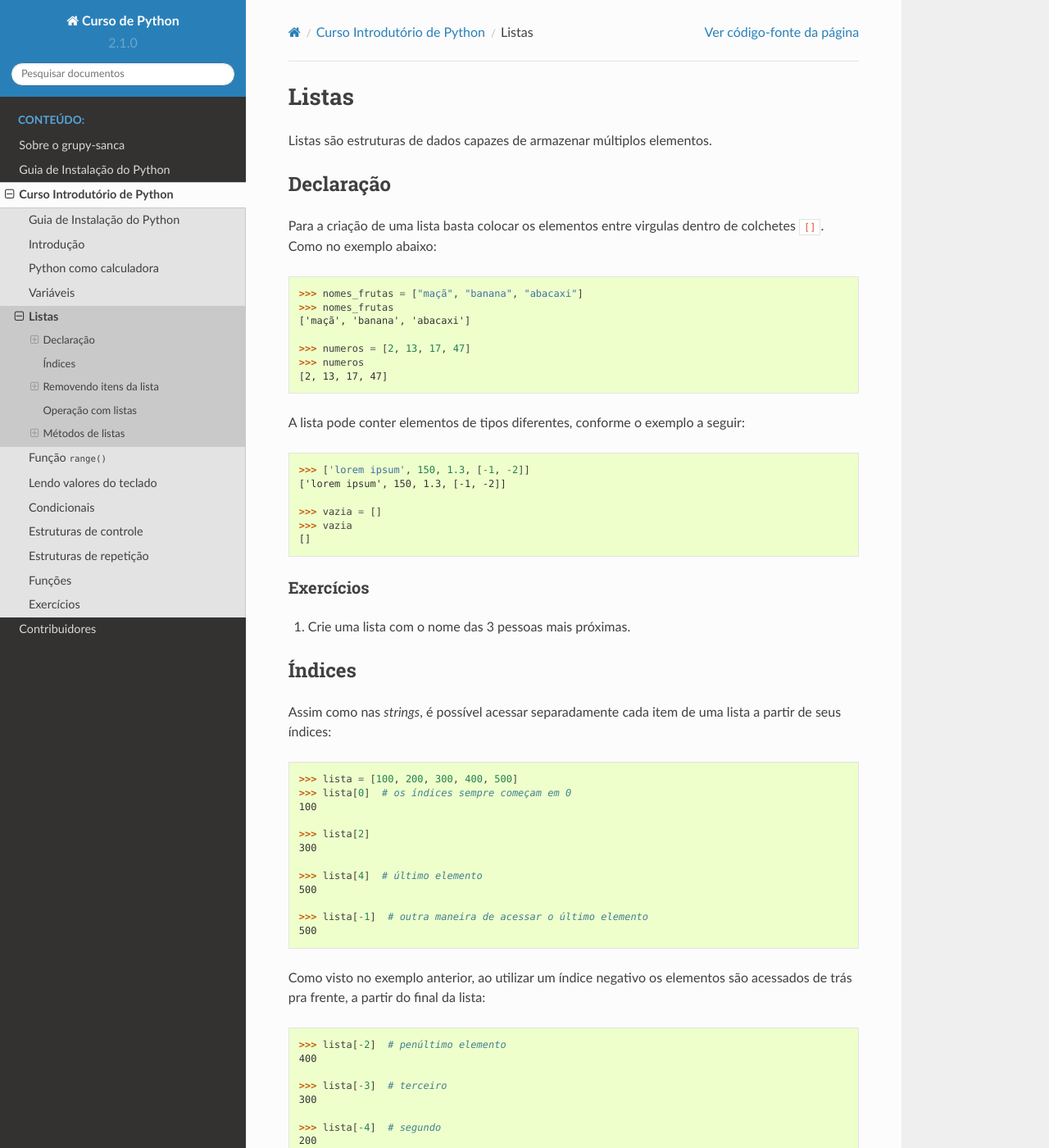
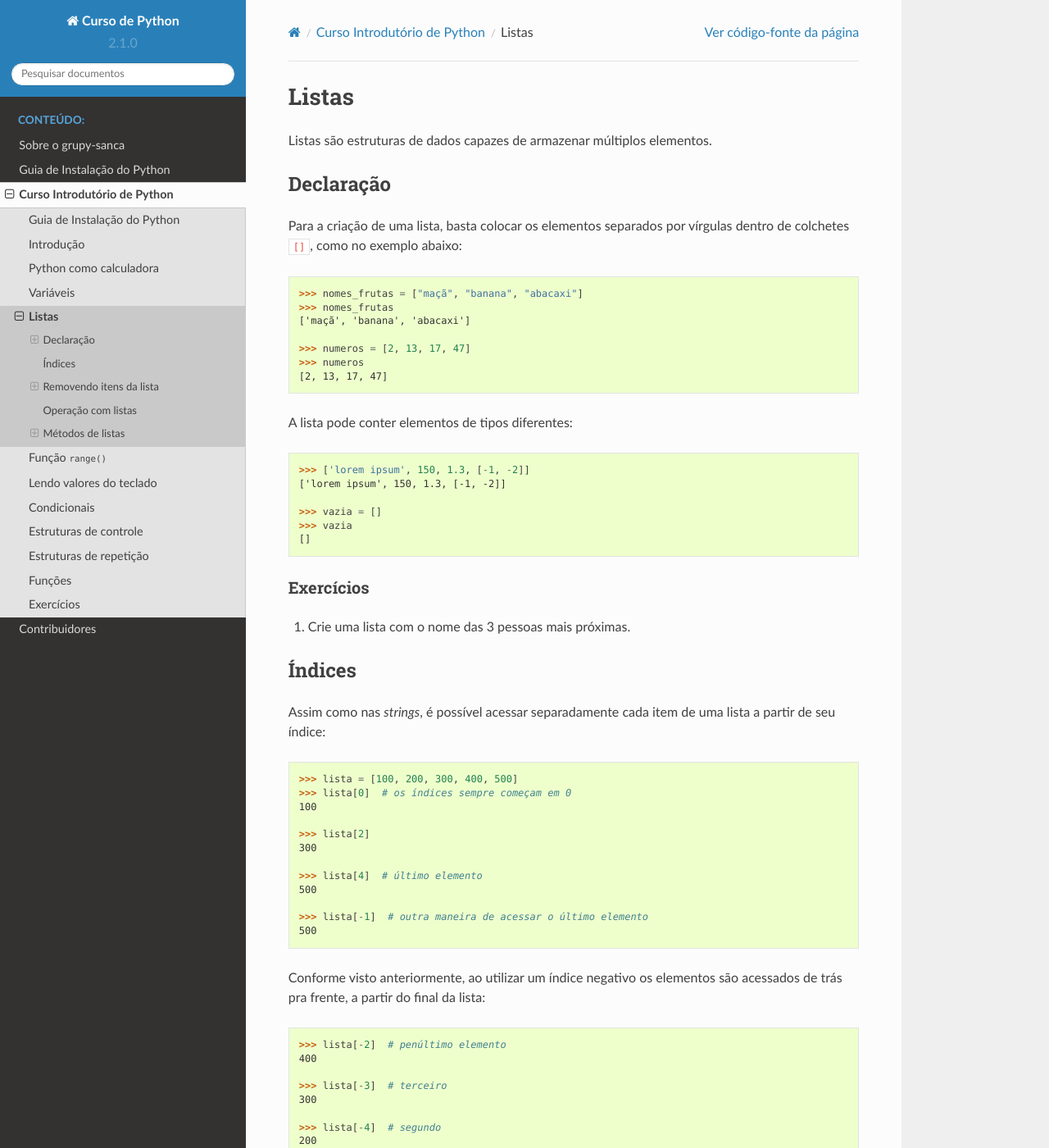
Before and after one commit to grupy-sanca/curso-python, a Sphinx documentation site: the page built from source/intro/listas.rst, in a window 1280 px wide and 1400 px high. Shown: the whole window at 82% size. Built offline with Sphinx 7.4.7 and the Read the Docs theme 2.0.0, drawn with Linux system fonts in a browser that asks for light colours; some of the changed text lies outside the part shown.

Commit message:
Revised pt-br language in listas.rst

```diff
--- a/source/intro/listas.rst
+++ b/source/intro/listas.rst
@@ -8,8 +8,7 @@
 Declaração
 ----------
 
-Para a criação de uma lista basta colocar os elementos entre virgulas dentro de
-colchetes ``[]``. Como no exemplo abaixo:
+Para a criação de uma lista, basta colocar os elementos separados por vírgulas dentro de colchetes ``[]``, como no exemplo abaixo:
 
 .. doctest::
 
@@ -21,7 +20,7 @@
         >>> numeros
         [2, 13, 17, 47]
 
-A lista pode conter elementos de tipos diferentes, conforme o exemplo a seguir:
+A lista pode conter elementos de tipos diferentes:
 
 .. doctest::
 
@@ -43,7 +42,7 @@
 -------
 
 Assim como nas *strings*, é possível acessar separadamente cada item de uma
-lista a partir de seus índices:
+lista a partir de seu índice:
 
 .. doctest::
 
@@ -60,8 +59,7 @@
         >>> lista[-1]  # outra maneira de acessar o último elemento
         500
 
-Como visto no exemplo anterior, ao utilizar um índice negativo os elementos são
-acessados de trás pra frente, a partir do final da lista:
+Conforme visto anteriormente, ao utilizar um índice negativo os elementos são acessados de trás pra frente, a partir do final da lista:
 
 .. doctest::
 
@@ -104,8 +102,7 @@
             ,,,
         IndexError: list index out of range
 
-Podemos avaliar se os elementos estão na lista com a palavra in, como no exemplo
-abaixo:
+Podemos avaliar se os elementos estão na lista com a palavra `in`:
 
 .. doctest::
 
@@ -190,8 +186,7 @@
 Métodos de listas
 -----------------
 
-Existem métodos que permitem alterar a lista como, por exemplo, o método
-``append`` que adiciona um elemento ao final da lista:
+Existem métodos que permitem alterar listas, como o ``append``, que adiciona um elemento ao final da lista:
 
 .. doctest::
 
@@ -289,8 +284,7 @@
 
 .. note::
 
-        É possível transformatar uma string em número, dado que seja um número,
-        por exemplo:
+        É possível transformatar uma string em número, dado que seja um número:
 
         .. doctest::
 
@@ -300,7 +294,7 @@
 
 .. note::
 
-        Assim como também é possível a volta:
+        A volta também é possível:
 
         .. doctest::
 
```
Also changed, not shown: other parts of source/intro/listas.rst (+2 -3 lines).
